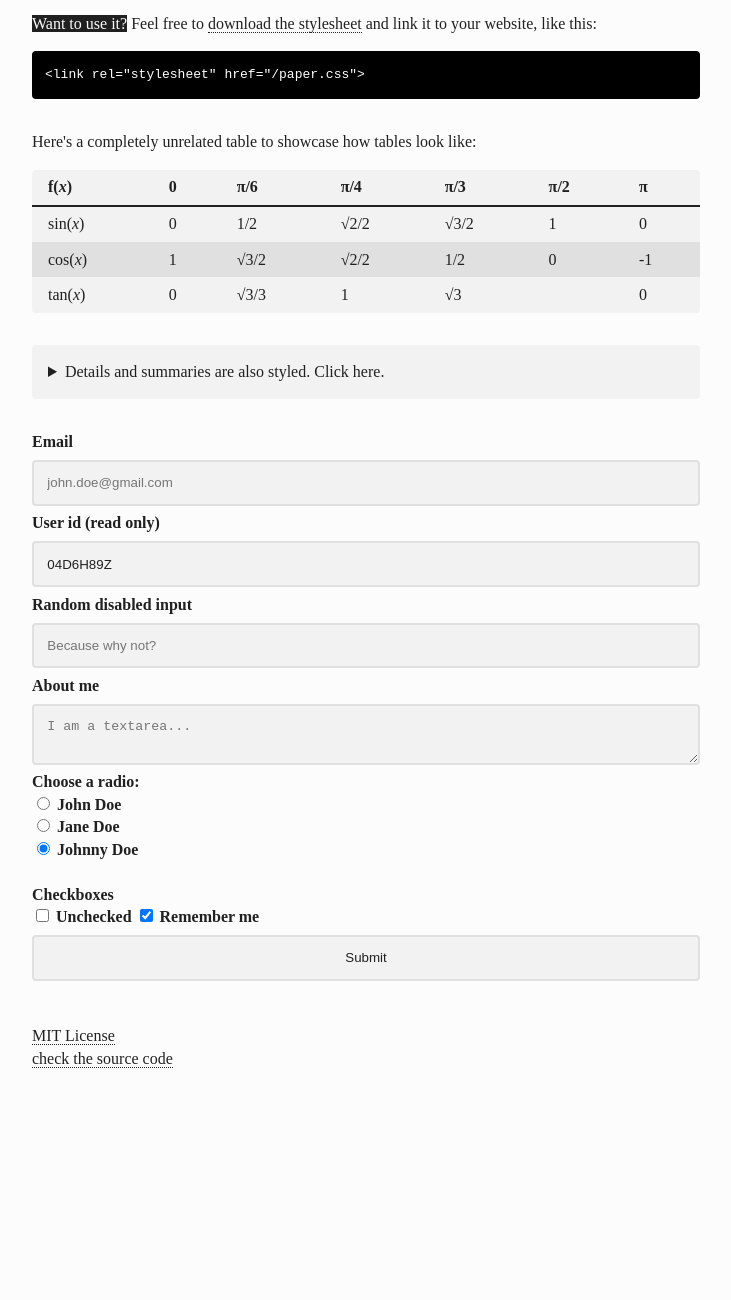
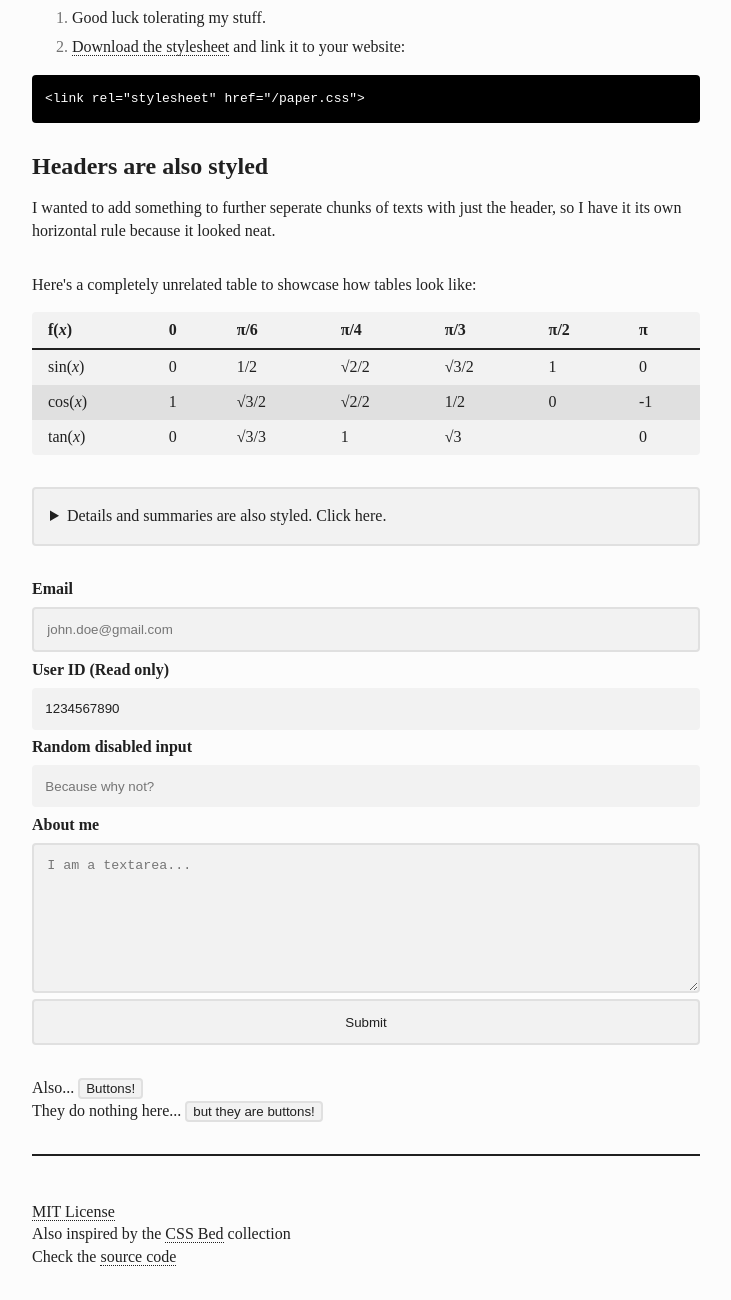
Before and after one commit to aeiplant/paper, a plain HTML site: page index.html in a window 1280 px wide. Shown: the part 562-1862 px from the top of the page, without its empty margins (274-1005 px from the left). Before the commit the page ends 1656 px from the top, so only its background shows below. Drawn offline with Linux system fonts and the light colour scheme.

Commit message:
headache

```diff
--- a/index.html
+++ b/index.html
@@ -15,8 +15,7 @@
   <body>
     <header>
       <h1>paper.css</h1>
-      <h4>A minimal, monochrome, classless stylesheet.</h4>
-      <h4><i>'cause sometimes, you just don't need much.</i></h4>
+      <p><i>A minimal, monochrome, classless stylesheet.</i></p>
     </header>
     <main>
       <section>
@@ -50,9 +49,17 @@
       </section>
       <section>
         <p>
-          <mark>Want to use it?</mark> Feel free to <a href="/paper.css">download the stylesheet</a> and link it to your website, like this:
+          <mark>Want to use it?</mark>
         </p>
+        <ol>
+          <li>Good luck tolerating my stuff.</li>
+          <li><a href="/paper.css">Download the stylesheet</a> and link it to your website:</li>
+        </ol>
         <pre><code>&lt;link rel="stylesheet" href="/paper.css"&gt;</code></pre>
+      </section>
+      <section>
+        <h1>Headers are also styled</h1>
+        I wanted to add something to further seperate chunks of texts with just the header, so I have it its own horizontal rule because it looked neat.
       </section>
       <section>
         <p>
@@ -122,50 +129,37 @@
         </p>
       </section>
       <section>
+      </section>
+      <section>
         <form onsubmit="return false;">
           <label for="email">Email</label>
           <input type="email" name="email" id="email" placeholder="john.doe@gmail.com">
 
-          <label for="id">User id (read only)</label>
-          <input readonly="" name="id" id="id" value="04D6H89Z">
+          <label for="id">User ID (Read only)</label>
+          <input readonly="" name="id" value="1234567890">
 
           <label for="disabled">Random disabled input</label>
-          <input disabled="" name="disabled" id="disabled" placeholder="Because why not?">
+          <input disabled="" name="disabled" placeholder="Because why not?">
 
           <label for="about">About me</label>
-          <textarea name="about" id="about" placeholder="I am a textarea..."></textarea>
-
-          <label>Choose a radio:</label>
-          <div>
-            <input type="radio" id="john" name="drone" value="john" checked="">
-            <label for="john">John Doe</label>
-          </div>
-          <div>
-            <input type="radio" id="jane" name="drone" value="jane" checked="">
-            <label for="jane">Jane Doe</label>
-          </div>
-          <div>
-            <input type="radio" id="johnny" name="drone" value="johnny" checked="">
-            <label for="johnny">Johnny Doe</label>
-          </div>
-
-          <br>
-
-          <label>Checkboxes</label>
-          <div>
-            <input type="checkbox" name="unchecked" id="unchecked">
-            <label for="unchecked">Unchecked</label>
-            <input type="checkbox" name="remember" id="remember" checked="">
-            <label for="remember">Remember me</label>
-          </div>
+          <textarea name="about" placeholder="I am a textarea..."></textarea>
 
           <input type="submit">
         </form>
       </section>
+      <section>
+        Also...
+        <button>Buttons!</button><br>
+        They do nothing here... <button>but they are buttons!</button>
+      </section>
     </main>
+    <hr>
     <footer>
-      <a href="/LICENSE">MIT License</a><br>
-      <a href="https://git.sr.ht/~aei/paper.css/">check the source code</a>
+      <p>
+        <a href="/LICENSE">MIT License</a><br>
+        Also inspired by the <a href="https://www.cssbed.com/">CSS Bed</a> collection<br>
+        Check the <a href="https://git.sr.ht/~aei/paper.css/">source code</a>
+      </p>
     </footer>
   </body>
 </html>
--- a/paper.css
+++ b/paper.css
@@ -34,6 +34,9 @@ body {
 	margin-right: auto;
 	padding: var(--padding);
 	line-height: 1.4em;
+	box-sizing: border-box;
+	-webkit-box-sizing: border-box;
+	-moz-box-sizing: border-box;
 }
 
 li {
@@ -121,6 +124,7 @@ details {
 	background-color: var(--bg2);
 	padding: var(--padding);
 	border-radius: var(--radius);
+	border: 2px solid var(--bg3);
 }
 
 details summary {
@@ -140,6 +144,8 @@ img {
 mark {
 	background-color: var(--fg1);
 	color: var(--bg1);
+	padding-left: 4px;
+	padding-right: 4px;
 }
 
 header {
@@ -165,13 +171,18 @@ button, input, textarea {
 	transition: var(--transition);
 }
 
-button:hover, input:focus, textarea:focus {
+button:hover, input:not([type="submit"]):focus, textarea:focus, input[type="submit"]:hover {
 	color: var(--fg1);
 	background-color: var(--bg3);
 	border: 2px solid var(--fg2);
 }
 
-button:active {
+input[type="submit"] {
+	border: 2px solid var(--bg3);
+	background-color: var(--bg2);
+}
+
+button:active, input[type="submit"]:active {
 	background-color: var(--bg1);
 	border: 2px solid var(--bg3);
 }
@@ -184,6 +195,20 @@ input:not([type="checkbox"], [type="radio"]), textarea {
 	margin-bottom: 0.5em;
 }
 
+input:disabled {
+	color: var(--fg2);
+	background-color: var(--bg2);
+}
+
+input:read-only:not([type="submit"]) {
+	border: unset;
+}
+
 label {
 	font-weight: bold;
 }
+
+textarea {
+	max-width: 100%;
+	min-height: 150px;
+}
```
Lines whose indentation alone changed are shown as unchanged.
